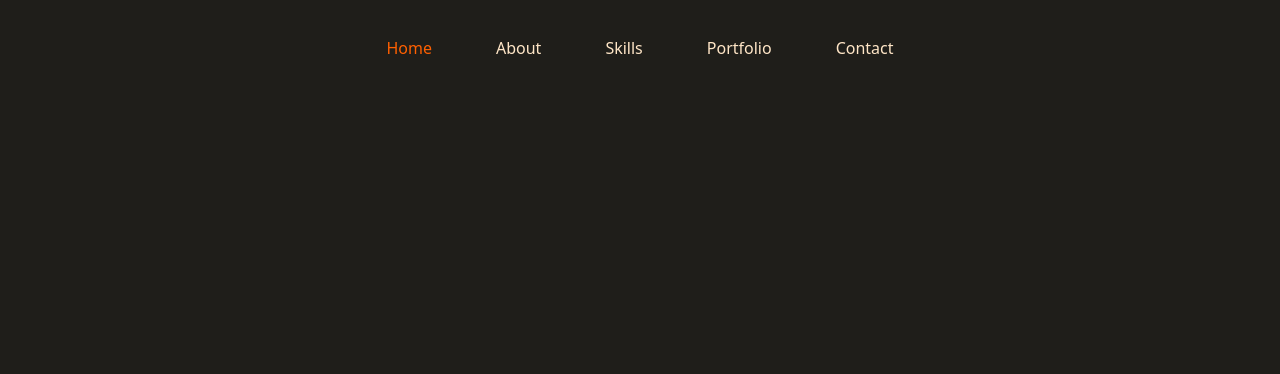
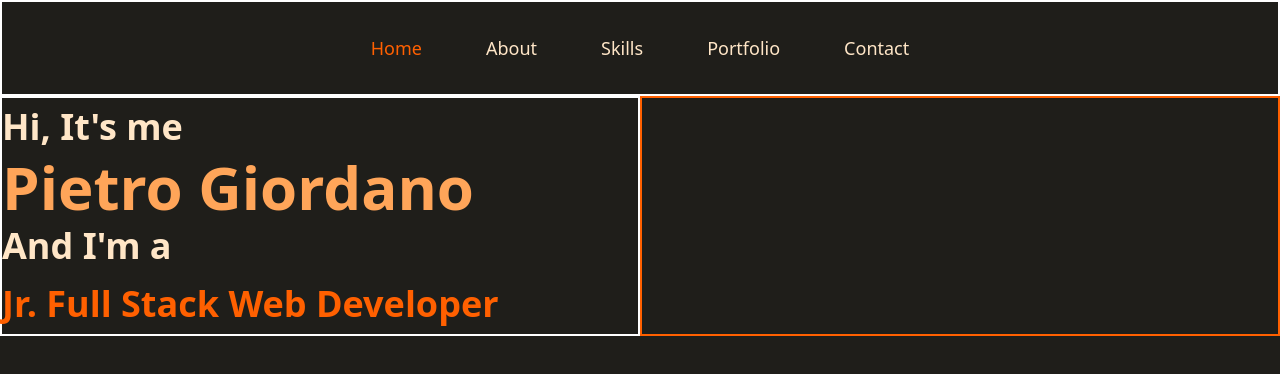
Before and after one commit to pietro-giordano/portfolio_frontend, a Vue app: page / in a window 1280 px wide. Shown: the top 374 px of the page. Built offline with nearby package versions, Linux system fonts and the light colour scheme.

Commit message:
avanzamento jumbotron

```diff
--- a/src/components/AppHeader.vue
+++ b/src/components/AppHeader.vue
@@ -13,6 +13,18 @@ export default {
       <header class="bg-bblack h-screen">
             <Navbar />
 
+            <div id="jumbotron" class="container mx-auto grid grid-cols-2">
+                  <div class="text-orange-very font-bold text-4xl leading-relaxed border-2 border-white">
+                        Hi, It's me
+                        <h1 class="text-6xl text-orange-light">Pietro Giordano</h1>
+                        And I'm a
+                        <h2 class="text-orange">Jr. Full Stack Web Developer</h2>
+                  </div>
+
+                  <div class="border-2 border-orange">
+
+                  </div>
+            </div>
       </header>
 </template>
 
--- a/src/components/Navbar.vue
+++ b/src/components/Navbar.vue
@@ -32,10 +32,11 @@ export default {
 </script>
 
 <template>
-      <nav class="bg-white h-24 flex justify-center items-center">
+      <nav class="container mx-auto h-24 flex justify-center items-center border-white border-2">
             <ul class="flex ">
                   <li v-for="link in navLinks" class="m-5">
-                        <a :href="link.link" class="p-3" :class="link.active ? 'text-orange' : 'text-orange-very'">
+                        <a :href="link.link" class="p-3 hover:text-orange text-lg"
+                              :class="link.active ? 'text-orange' : 'text-orange-very'">
                               {{ link.title }}
                         </a>
                   </li>
--- a/tailwind.config.js
+++ b/tailwind.config.js
@@ -9,7 +9,8 @@ export default {
                   'bblack': '#1f1e1a',
                   'orange': '#ff6000',
                   'orange-light': '#FFA559',
-                  'orange-very': '#ffe6c7'
+                  'orange-very': '#ffe6c7',
+                  'white': 'white'
             },
             extend: {},
       },
```
